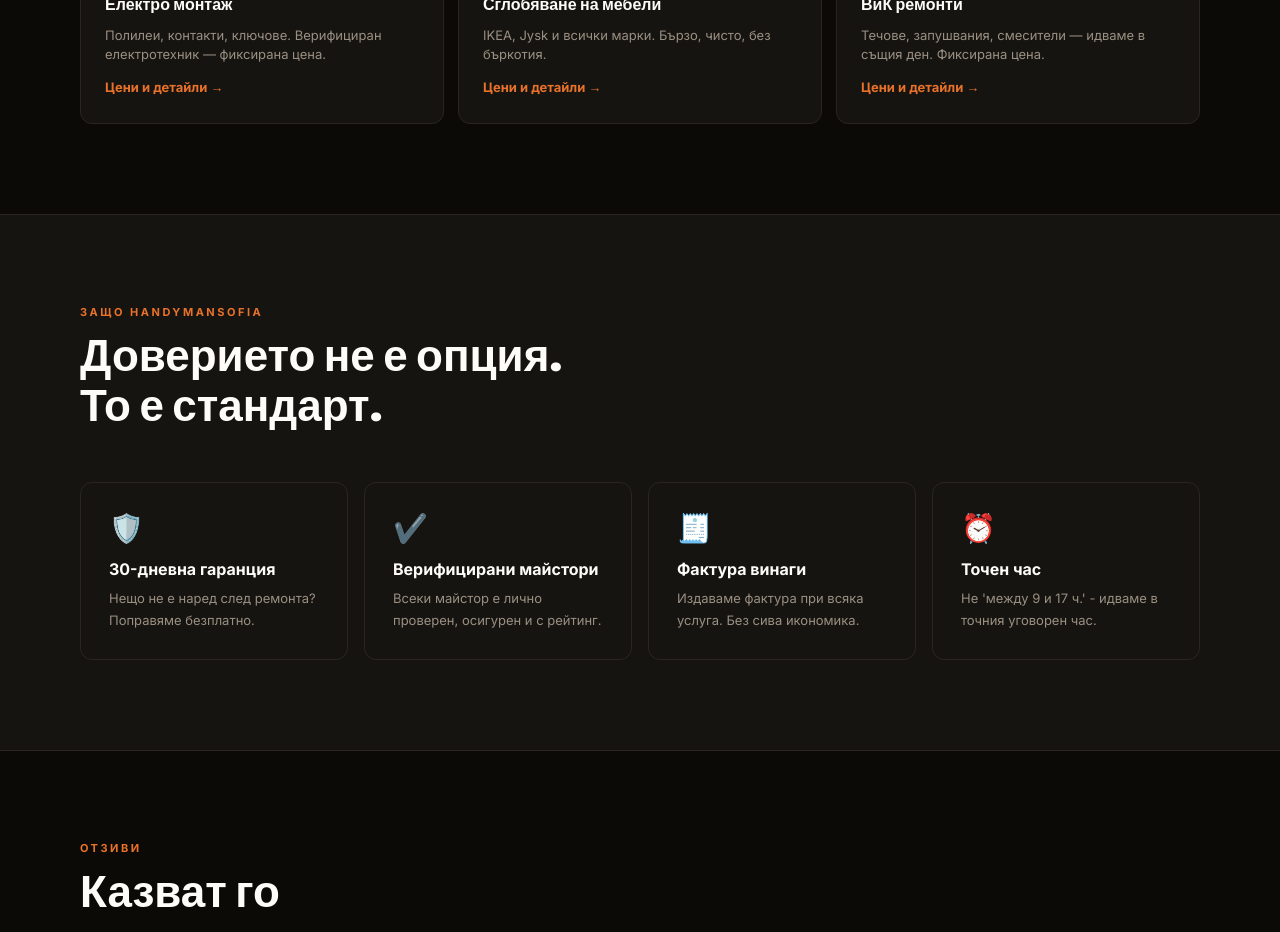
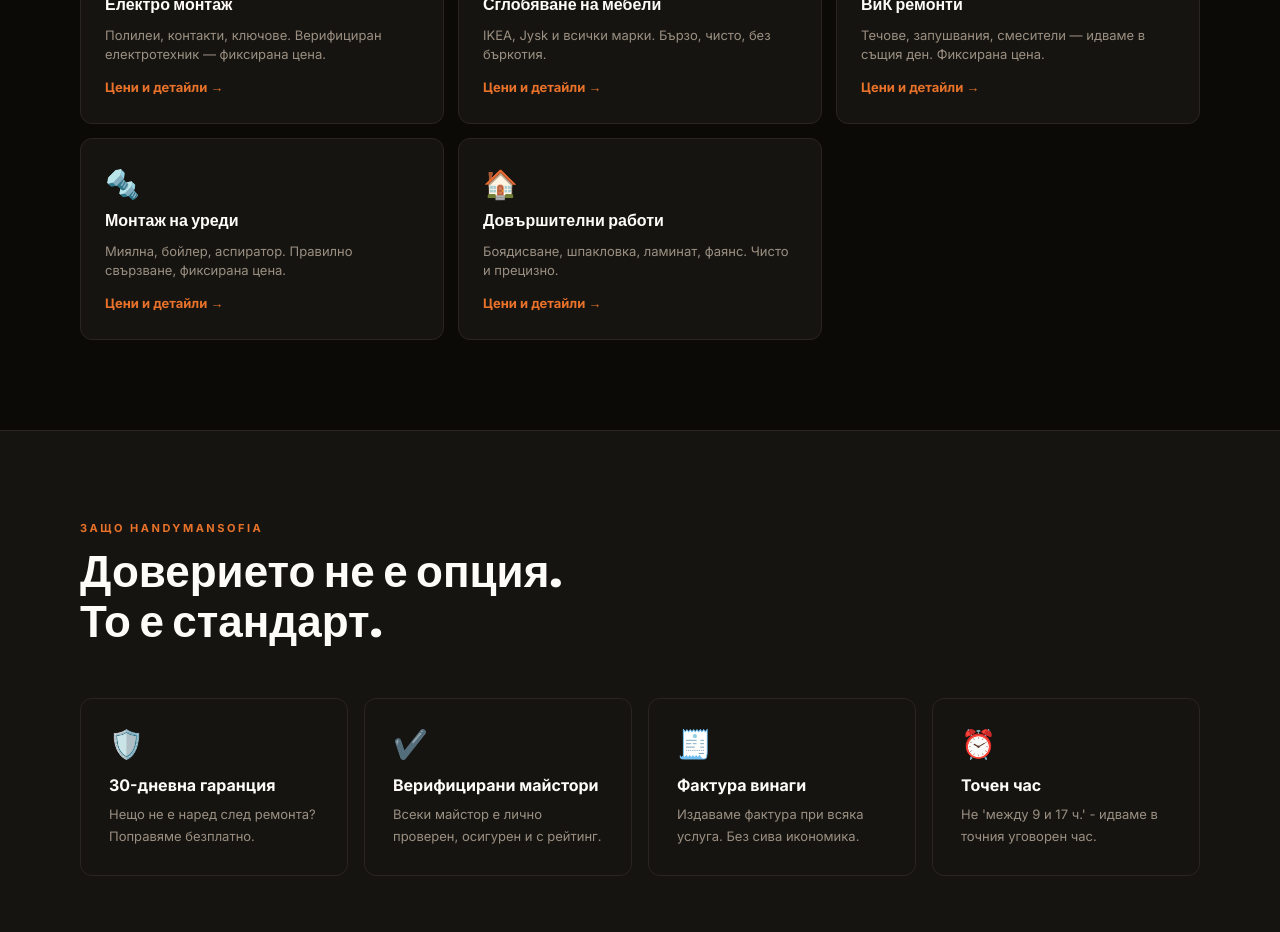
Before and after one commit to bioenergya-sudo/vitejs-vite-2sziobb5, a React (Vite) app: page / in a window 1280 px wide. Shown: the part 3780-4712 px from the top of the page. Built offline with nearby package versions, Linux system fonts and the light colour scheme.

Commit message:
5 service card instead 3

```diff
--- a/src/App.jsx
+++ b/src/App.jsx
@@ -1,4 +1,5 @@
 import { useState, useEffect, useRef } from "react";
+import { Link } from "react-router-dom";
 
 const logoImg = "/FrontPage-logo.webp";
 
@@ -167,6 +168,12 @@ const APP_UI = {
     lp3Title:   "ВиК ремонти",
     lp3Desc:    "Течове, запушвания, смесители — идваме в същия ден. Фиксирана цена.",
     lp3Href:    "/vik-remonti",
+    lp4Title:   "Монтаж на уреди",
+    lp4Desc:    "Миялна, бойлер, аспиратор. Правилно свързване, фиксирана цена.",
+    lp4Href:    "/montaji",
+    lp5Title:   "Довършителни работи",
+    lp5Desc:    "Боядисване, шпакловка, ламинат, фаянс. Чисто и прецизно.",
+    lp5Href:    "/dovarshitelni",
   },
   en: {
     badge:      "Active handymen in Sofia",
@@ -252,6 +259,12 @@ const APP_UI = {
     lp3Title:   "Plumbing repairs",
     lp3Desc:    "Leaks, blockages, taps — same-day service. Fixed price.",
     lp3Href:    "/en/plumbing-repairs-sofia",
+    lp4Title:   "Appliance installation",
+    lp4Desc:    "Dishwasher, boiler, extractor hood. Proper connection, fixed price.",
+    lp4Href:    "/en/appliance-installation-sofia",
+    lp5Title:   "Home finishing works",
+    lp5Desc:    "Painting, plastering, laminate, tiling. Clean and precise.",
+    lp5Href:    "/en/home-finishing-sofia",
   },
 };
 
@@ -848,24 +861,36 @@ export default function App({ lang = "bg" }) {
         <div className="section-label">{u.specLabel}</div>
         <div className="section-title">{u.specTitle1}<br />{u.specTitle2}</div>
         <div className="lp-links-grid">
-          <a href={u.lp1Href} className="lp-link-card">
+          <Link to={u.lp1Href} className="lp-link-card">
             <span className="lp-link-icon">💡</span>
             <div className="lp-link-title">{u.lp1Title}</div>
             <div className="lp-link-desc">{u.lp1Desc}</div>
             <span className="lp-link-cta">{u.detailsCta}</span>
-          </a>
-          <a href={u.lp2Href} className="lp-link-card">
+          </Link>
+          <Link to={u.lp2Href} className="lp-link-card">
             <span className="lp-link-icon">🪑</span>
             <div className="lp-link-title">{u.lp2Title}</div>
             <div className="lp-link-desc">{u.lp2Desc}</div>
             <span className="lp-link-cta">{u.detailsCta}</span>
-          </a>
-          <a href={u.lp3Href} className="lp-link-card">
+          </Link>
+          <Link to={u.lp3Href} className="lp-link-card">
             <span className="lp-link-icon">🔧</span>
             <div className="lp-link-title">{u.lp3Title}</div>
             <div className="lp-link-desc">{u.lp3Desc}</div>
             <span className="lp-link-cta">{u.detailsCta}</span>
-          </a>
+          </Link>
+          <Link to={u.lp4Href} className="lp-link-card">
+            <span className="lp-link-icon">🔩</span>
+            <div className="lp-link-title">{u.lp4Title}</div>
+            <div className="lp-link-desc">{u.lp4Desc}</div>
+            <span className="lp-link-cta">{u.detailsCta}</span>
+          </Link>
+          <Link to={u.lp5Href} className="lp-link-card">
+            <span className="lp-link-icon">🏠</span>
+            <div className="lp-link-title">{u.lp5Title}</div>
+            <div className="lp-link-desc">{u.lp5Desc}</div>
+            <span className="lp-link-cta">{u.detailsCta}</span>
+          </Link>
         </div>
       </div>
 
```
